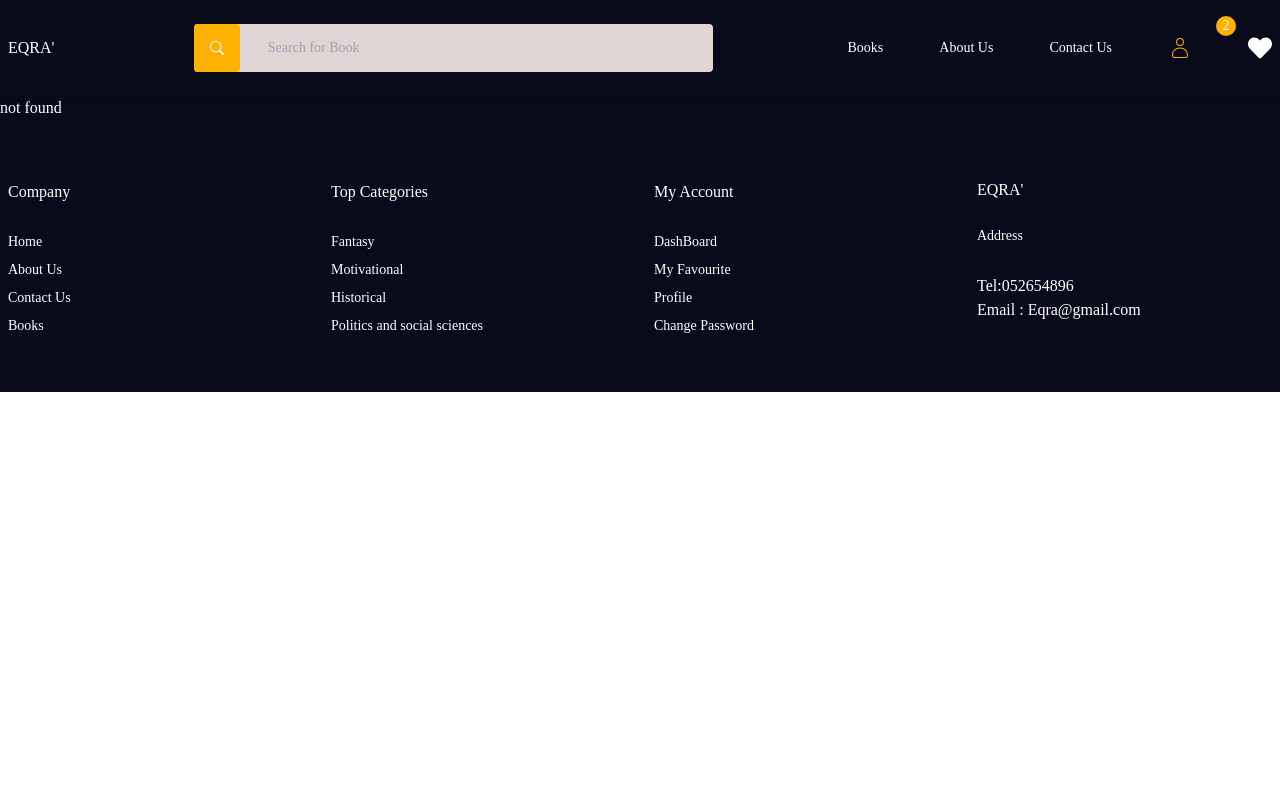
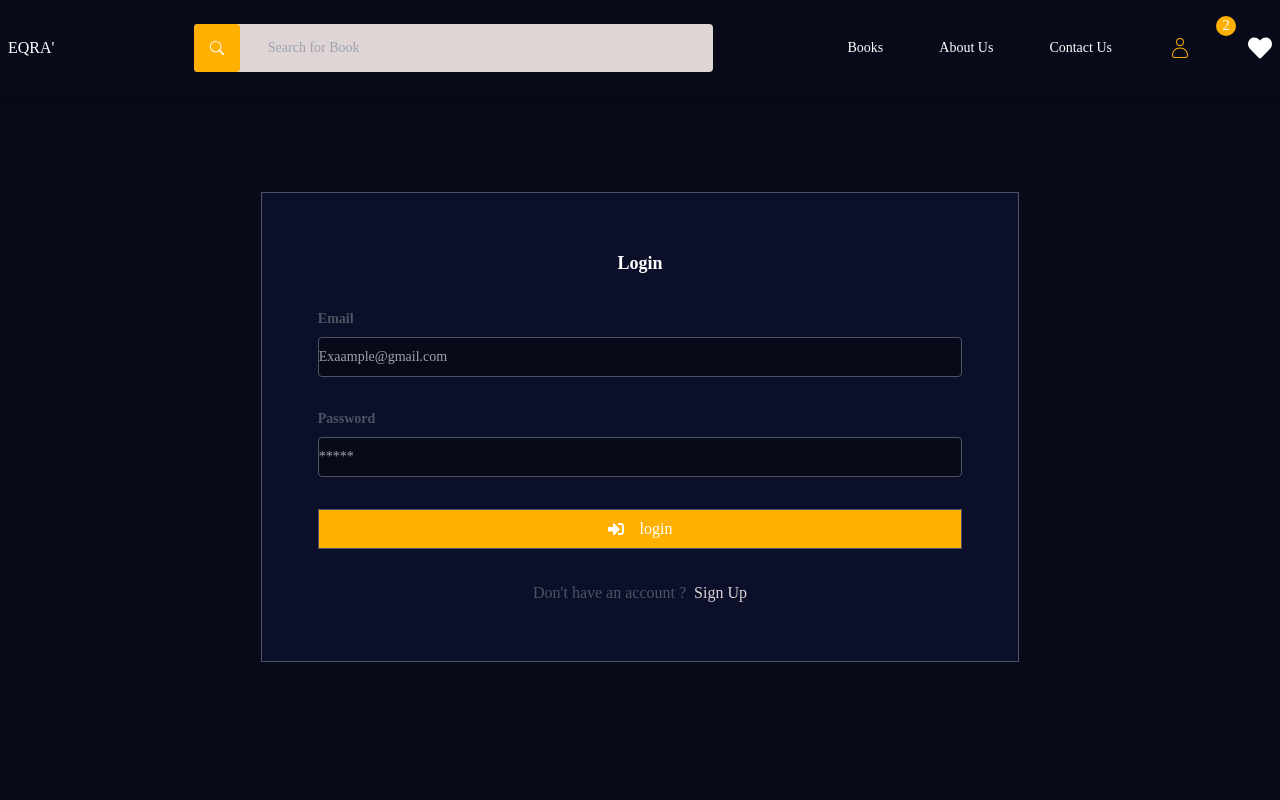
Before and after one commit to daniahih/iqraa-app, a React (Create React App) app in the folder client/: page /login in a window 1280 px wide. Shown: the top 800 px of the page. Built offline with nearby package versions, Linux system fonts and the light colour scheme.

Commit message:
added login page

```diff
--- a/client/src/components/UsedInput.js
+++ b/client/src/components/UsedInput.js
@@ -26,3 +26,18 @@ export const Select = ({ label, options, onChange }) => {
     </>
   );
 };
+export const Input = ({ label, placeholder, type, bg }) => {
+  return (
+    <div className="text-sm w-full ">
+      <label className=" text-border font-semibold "> {label}</label>
+      <input
+        required
+        type={type}
+        placeholder={placeholder}
+        className={` w-full h-10 text-sm mt-2 border border-border rounded text-white ${
+          bg ? "bg-main" : "bg-dry"
+        }`}
+      ></input>
+    </div>
+  );
+};
--- a/client/src/screens/Login.js
+++ b/client/src/screens/Login.js
@@ -0,0 +1,40 @@
+import React from "react";
+import { Input } from "../components/UsedInput";
+import { Link } from "react-router-dom";
+import { FaSignInAlt } from "react-icons/fa";
+
+function Login() {
+  return (
+    <div className=" container mx-auto px-2 my-24 flex-colo">
+      <div className="w-full 2xl:w-2/5  gap-8 flex-colo p-14 md:w-3/5 bg-dry border border-border">
+        <h1 className="font-bold text-lg"> Login</h1>
+        <Input
+          label="Email"
+          placeholder="Exaample@gmail.com"
+          type="email"
+          bg={true}
+        ></Input>
+        <Input
+          label="Password"
+          placeholder="*****"
+          type="password"
+          bg={true}
+        ></Input>
+        <Link
+          to="/dashboard"
+          className=" bg-star transtions hover:bg:main flex-rows gap-4 text-white w-full border h-10 border-border"
+        >
+          <FaSignInAlt /> login
+        </Link>
+        <div className="flex ">
+          <p className="text-center  text-border">Don't have an account ?</p>
+          <Link to="/register" className=" text-dryGray font-light  ml-2">
+            Sign Up
+          </Link>
+        </div>
+      </div>
+    </div>
+  );
+}
+
+export default Login;
```
Also changed, not shown: client/src/App.js (+9 -0 lines).
